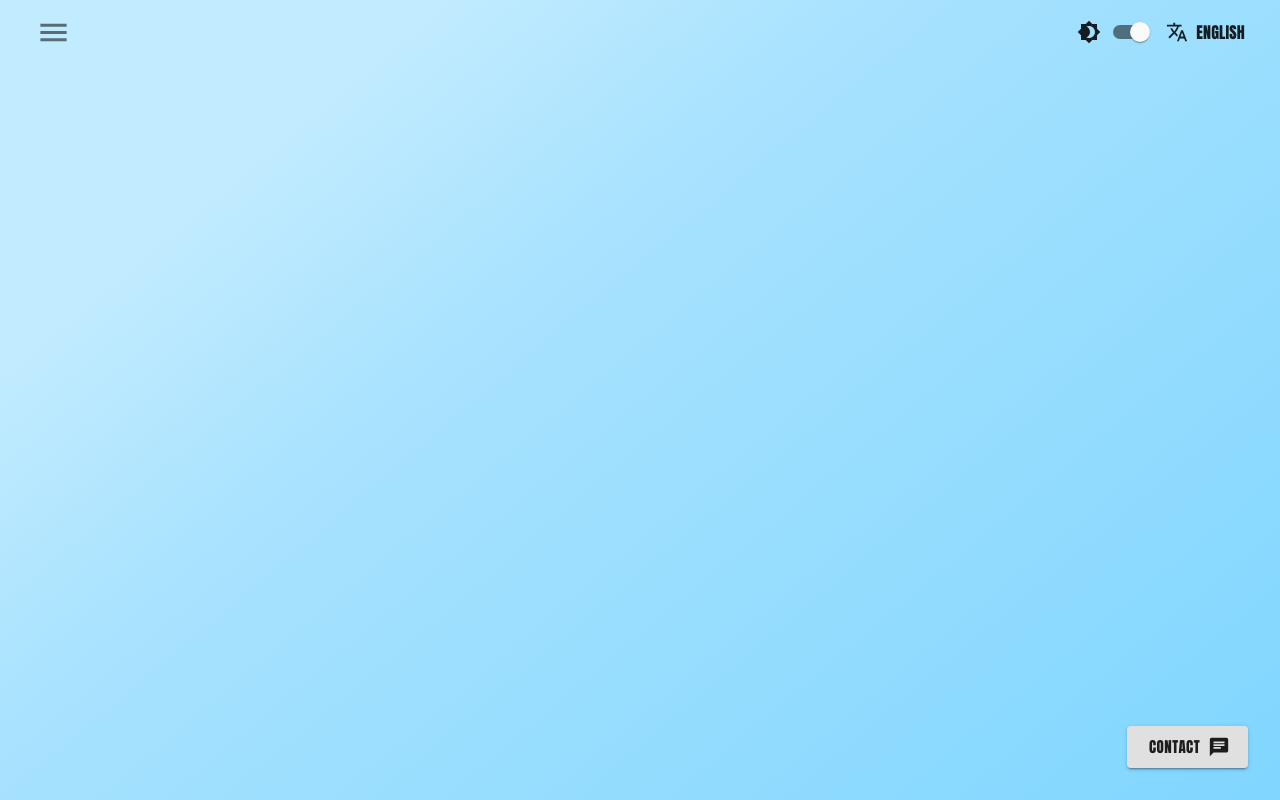
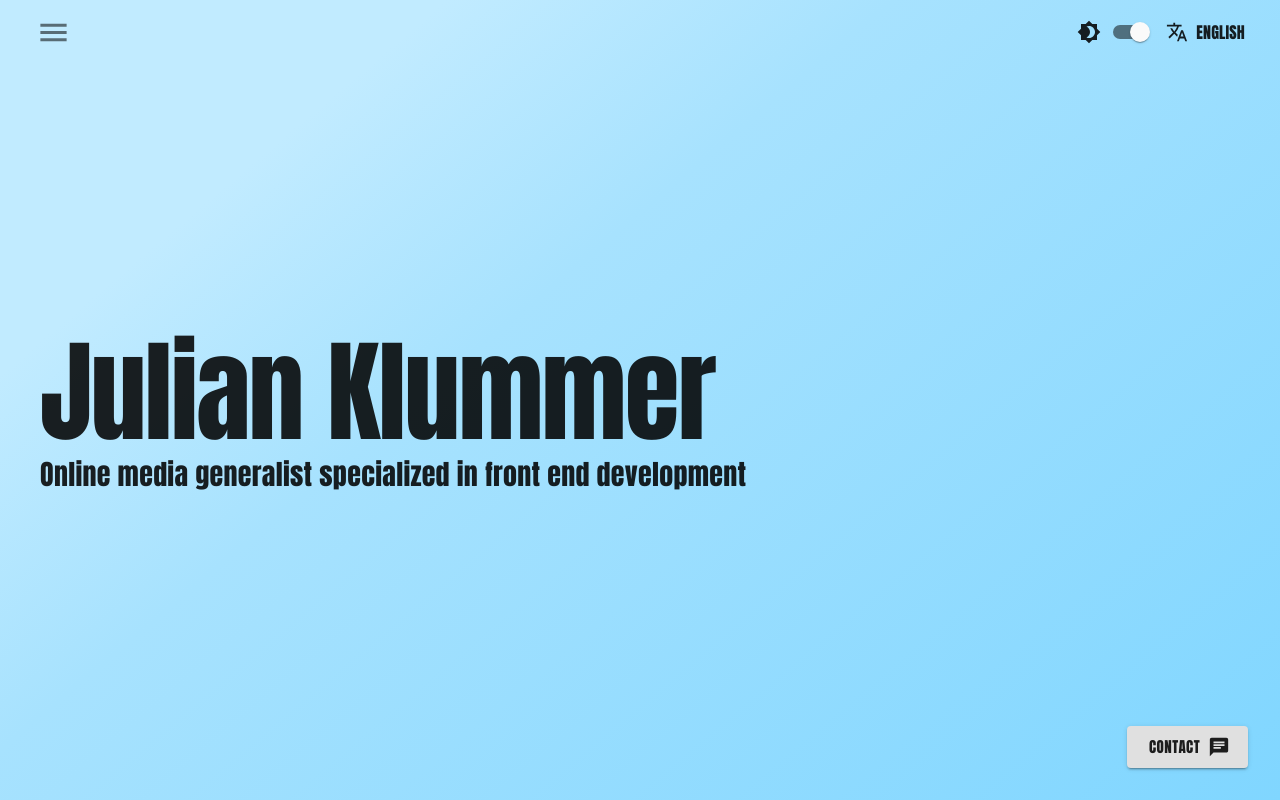
Before and after one commit to Julian-Kl/personal-portfolio, a React (Create React App) app: page / in a window 1280 px wide. Built offline with nearby package versions, Linux system fonts and the light colour scheme; a web font is replaced by a local one.

Commit message:
Scroll View onscroll
Scroll View onscroll

```diff
--- a/package.json
+++ b/package.json
@@ -20,6 +20,7 @@
     "react-dom": "^17.0.1",
     "react-router-dom": "^5.2.0",
     "react-scripts": "4.0.1",
+    "react-scroll": "^1.8.1",
     "sass": "^1.29.0",
     "tsc": "^1.20150623.0",
     "tsx": "^1.0.0",
--- a/src/App.tsx
+++ b/src/App.tsx
@@ -1,4 +1,4 @@
-import React, { useContext } from 'react';
+import React, { useEffect, useRef } from 'react';
 import './css/App.scss';
 import { BrowserRouter as Router, Route } from 'react-router-dom';
 import { makeStyles, Theme, createStyles } from '@material-ui/core/styles';
@@ -25,6 +25,9 @@ const useStyles = makeStyles((theme: Theme) =>
       bottom: '0',
       marginLeft: 'auto',
       marginRight: 'auto'
+    },
+    site: {
+      height: '100vh',
     }
   }),
 );
@@ -32,17 +35,50 @@ const useStyles = makeStyles((theme: Theme) =>
 const App: React.FC = () => {
   const classes = useStyles();
 
+  const scrollPosition = useRef<number>(0);
+
+  const startRef = useRef<any>(null);
+  const skillsRef = useRef<any>(null);
+
+  const motionRef = useRef<boolean>(false);
+
+  const scroll = () => {
+    let container = document.getElementById('scroll-container')!;
+
+    setTimeout(() => {
+      if (container.scrollTop < scrollPosition.current) {
+        console.log("Scroll nach oben");
+        if (startRef.current) {
+          startRef.current.scrollIntoView({behaviour: 'smooth'});
+          motionRef.current = false;
+        }
+      } else if (container.scrollTop > scrollPosition.current) {
+        console.log("Scroll nach unten");
+        if (skillsRef.current) {
+          skillsRef.current.scrollIntoView({behaviour: 'smooth'});
+        }
+      }
+      setTimeout(() => {
+        scrollPosition.current = container.scrollTop;
+      }, 101)
+
+    }, 100);
+  }
+
+
   return (
     <div className={classes.siteContainter}>
       <Router>
         <Navbar />
-      <div className={classes.scrollContainer}>
-        <Route path="/about">
+        <div id="scroll-container" className={classes.scrollContainer} onScroll={scroll}>
+          <div id="scroll-content">
+            <div ref={startRef} className={classes.site}>
               <About />
-        </Route>
-        <Route path="/skills">
+            </div>
+            <div ref={skillsRef} className={classes.site}>
               <Skills />
-        </Route>
+            </div>
+          </div>
         </div>
         <BottomNav>
           <ContactButton />
--- a/src/components/SkillCard.tsx
+++ b/src/components/SkillCard.tsx
@@ -99,7 +99,7 @@ export const SkillCard: React.FC<SkillCard> = (props) => {
     <div className={classes.root}>
       <Paper elevation={3}>
         <Box pt={2}>
-          <Typography variant="h4" component="h2" align="center">
+          <Typography variant="h4" component="h3" align="center">
             {title}
           </Typography>
         </Box>
--- a/src/domain/skills/Skills.tsx
+++ b/src/domain/skills/Skills.tsx
@@ -3,6 +3,7 @@ import Grid from '@material-ui/core/Grid';
 import { SkillCard } from '../../components/SkillCard';
 import { makeStyles, createStyles, Theme } from '@material-ui/core/styles';
 import Box from '@material-ui/core/Box';
+import { Typography } from '@material-ui/core';
 
 const useStyles = makeStyles((theme: Theme) =>
     createStyles({
@@ -18,6 +19,9 @@ export const Skills: React.FC = () => {
     return (
         <Box m={4}>
             <div className={classes.root}>
+                <Box mb={3}>
+                    <Typography component="h2" variant="h2" color="textPrimary">Skills</Typography>
+                </Box>
                 <Grid container spacing={6} justify="center">
                     <Grid item lg={4} md={5} sm={6} xs={10}>
                         <SkillCard skill={"one"} />
```
Also changed, not shown: 2 other files (tests, documents, lock files or other folders). Lines whose indentation alone changed are shown as unchanged.
